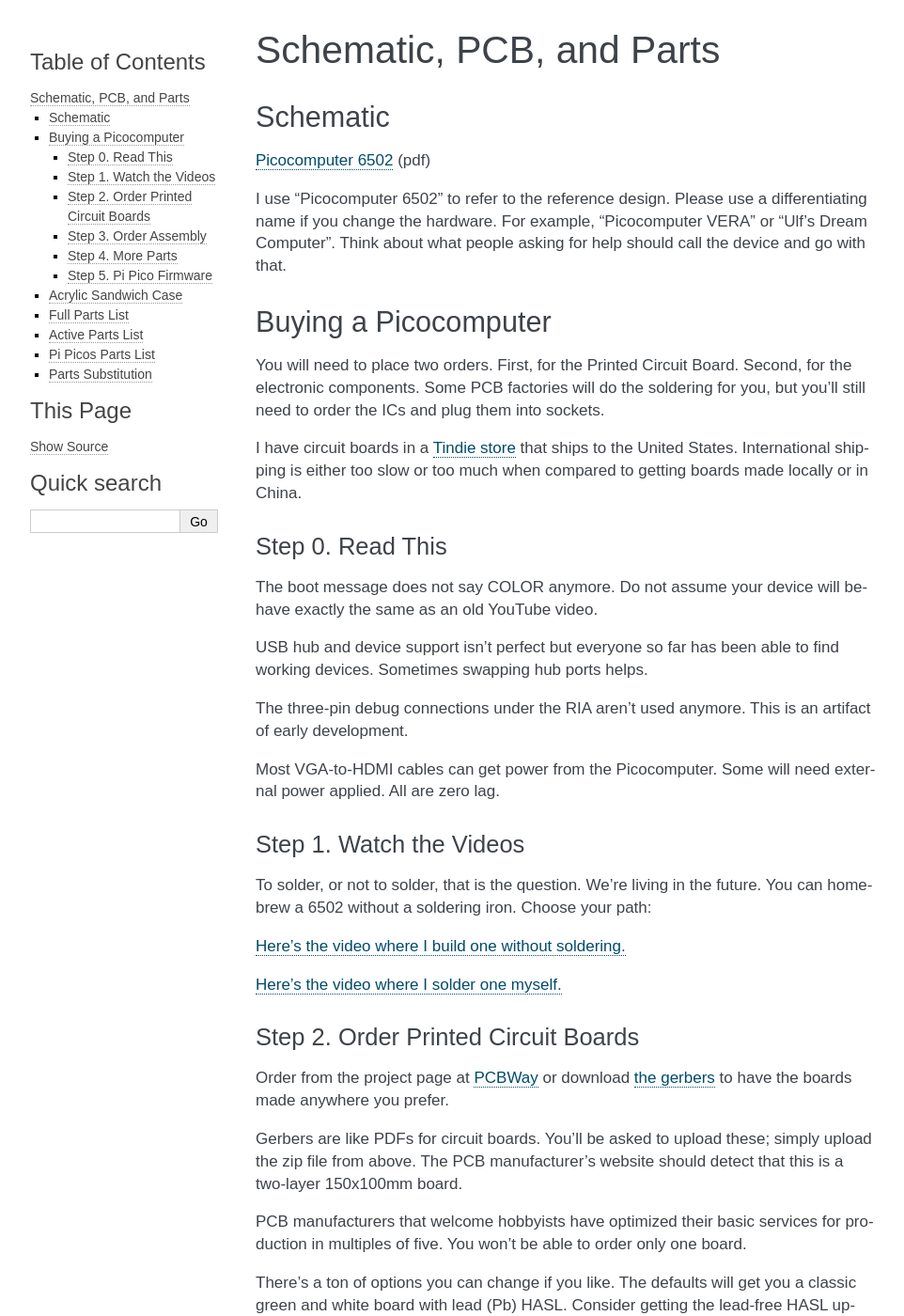
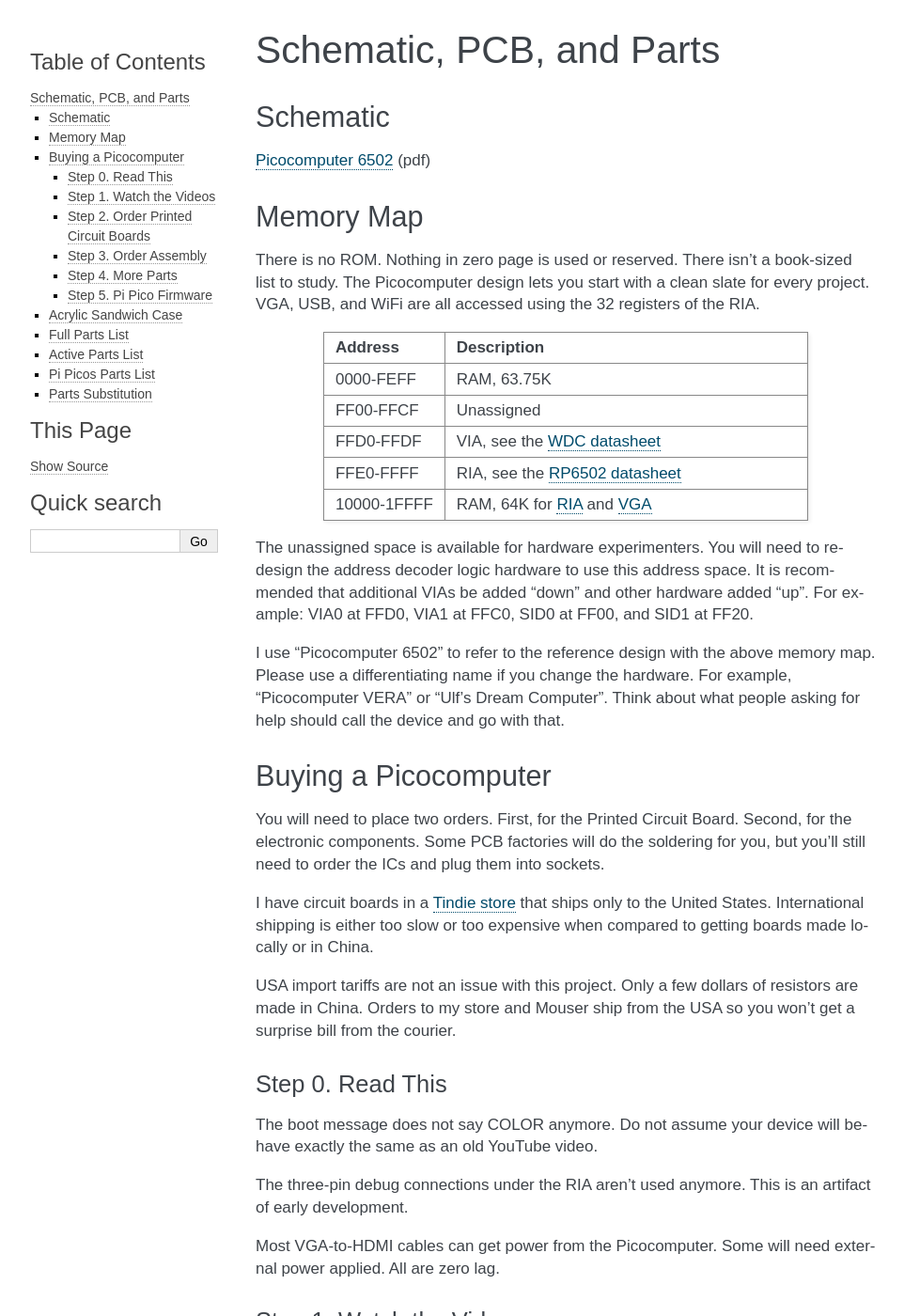
Before and after one commit to picocomputer/picocomputer.github.io, a Sphinx documentation site: the page built from docs/source/hardware.rst, in a window 1280 px wide and 1400 px high. Shown: the whole window at 94% size, without its empty margins (148-1110 px from the left). Built offline with Sphinx 7.4.7, drawn with Linux system fonts in a browser that asks for light colours; some of the changed text lies outside the part shown.

```diff
--- a/docs/source/hardware.rst
+++ b/docs/source/hardware.rst
@@ -6,21 +6,46 @@ Schematic
 
 `Picocomputer 6502 <_static/2023-06-07-rp6502.pdf>`_ (pdf)
 
-I use "Picocomputer 6502" to refer to the reference design. Please use a differentiating name if you change the hardware. For example, "Picocomputer VERA" or "Ulf's Dream Computer". Think about what people asking for help should call the device and go with that.
+
+Memory Map
+----------
+
+There is no ROM. Nothing in zero page is used or reserved. There isn't a book-sized list to study. The Picocomputer design lets you start with a clean slate for every project. VGA, USB, and WiFi are all accessed using the 32 registers of the RIA.
+
+.. list-table::
+   :widths: 25 75
+   :header-rows: 1
+
+   * - Address
+     - Description
+   * - 0000-FEFF
+     - RAM, 63.75K
+   * - FF00-FFCF
+     - Unassigned
+   * - FFD0-FFDF
+     - VIA, see the `WDC datasheet <https://www.westerndesigncenter.com/wdc/w65c22-chip.php>`_
+   * - FFE0-FFFF
+     - RIA, see the :doc:`RP6502 datasheet <ria>`
+   * - 10000-1FFFF
+     - RAM, 64K for :doc:`RIA <ria>` and :doc:`VGA <vga>`
+
+The unassigned space is available for hardware experimenters. You will need to redesign the address decoder logic hardware to use this address space. It is recommended that additional VIAs be added "down" and other hardware added "up". For example: VIA0 at FFD0, VIA1 at FFC0, SID0 at FF00, and SID1 at FF20.
+
+I use "Picocomputer 6502" to refer to the reference design with the above memory map. Please use a differentiating name if you change the hardware. For example, "Picocomputer VERA" or "Ulf's Dream Computer". Think about what people asking for help should call the device and go with that.
 
 Buying a Picocomputer
 ---------------------
 
 You will need to place two orders. First, for the Printed Circuit Board. Second, for the electronic components. Some PCB factories will do the soldering for you, but you'll still need to order the ICs and plug them into sockets.
 
-I have circuit boards in a `Tindie store <https://www.tindie.com/stores/rumbledethumps/>`_ that ships to the United States. International shipping is either too slow or too much when compared to getting boards made locally or in China.
+I have circuit boards in a `Tindie store <https://www.tindie.com/stores/rumbledethumps/>`_ that ships only to the United States. International shipping is either too slow or too expensive when compared to getting boards made locally or in China.
+
+USA import tariffs are not an issue with this project. Only a few dollars of resistors are made in China. Orders to my store and Mouser ship from the USA so you won't get a surprise bill from the courier.
 
 Step 0. Read This
 =================
 
 The boot message does not say COLOR anymore. Do not assume your device will behave exactly the same as an old YouTube video.
-
-USB hub and device support isn't perfect but everyone so far has been able to find working devices. Sometimes swapping hub ports helps.
 
 The three-pin debug connections under the RIA aren't used anymore. This is an artifact of early development.
 
```
Also changed, not shown: other parts of docs/source/hardware.rst (+2 -2 lines), docs/source/api.rst (+26 -8 lines), 1 other file.
